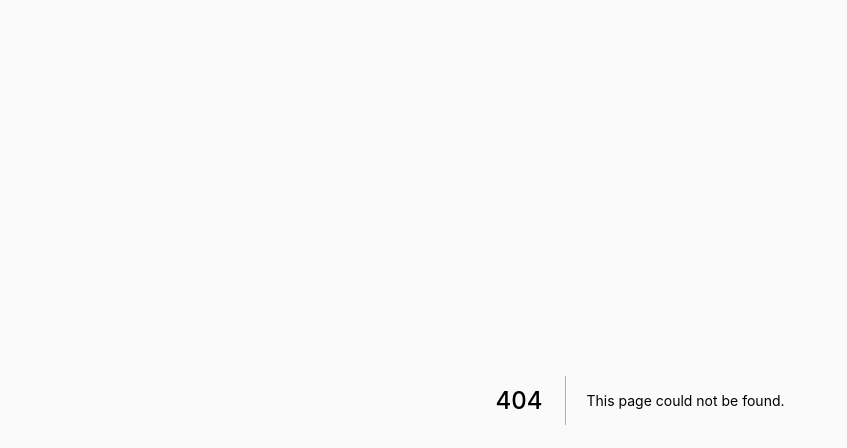
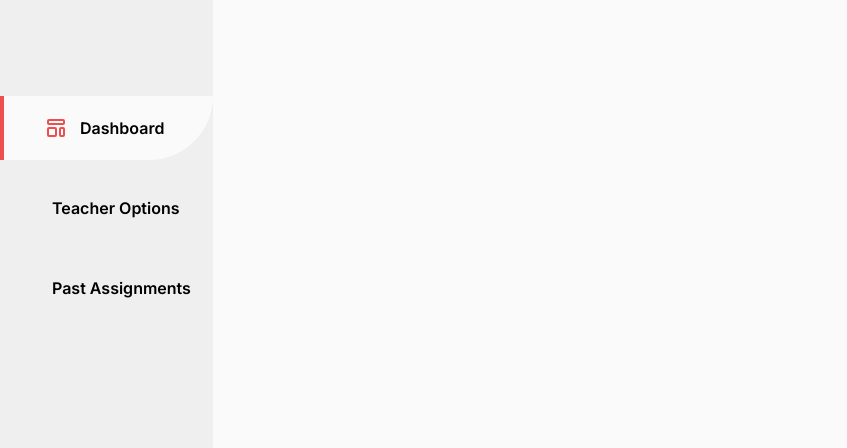
Before and after one commit to ExecO66/execo66-web, a Next.js app: page /dash in a window 1280 px wide. Before the commit this address had no page. Shown: the top 448 px of the page, without its empty margins (0-847 px from the left). Built offline with nearby package versions, Linux system fonts and the light colour scheme.

Commit message:
Added basic Nav UI

```diff
--- /dev/null
+++ b/src/components/Nav.tsx
@@ -0,0 +1,68 @@
+import { SvgSolidArchive } from "icons/SolidArchive";
+import { SvgSolidBookmark } from "icons/SolidBookmark";
+import { SvgSolidDashboard } from "icons/SolidDashboard";
+import { useRouter } from "next/router";
+import { FC } from "react";
+import { IconComponent } from "types/IconComponent";
+import Link from "next/link";
+
+export const Nav: FC = () => {
+  const { pathname } = useRouter();
+
+  return (
+    <div className="w-2/12 h-full bg-secondary">
+      <ul className="font-semibold text-md pt-24">
+        <Link href="/dash" passHref>
+          <a>
+            <NavItem
+              title="Dashboard"
+              Icon={SvgSolidDashboard}
+              matchPath={(x) => x === "/dash"}
+              pathname={pathname}
+            />
+          </a>
+        </Link>
+
+        <NavItem
+          title="Teacher Options"
+          Icon={SvgSolidBookmark}
+          matchPath={(x) => x.startsWith("/teacher")}
+          pathname={pathname}
+        />
+
+        <Link href="/assignment-history" passHref>
+          <a>
+            <NavItem
+              title="Past Assignments"
+              Icon={SvgSolidArchive}
+              matchPath={(x) => x === "/assignment-history"}
+              pathname={pathname}
+            />
+          </a>
+        </Link>
+      </ul>
+    </div>
+  );
+};
+
+// ui
+const NavTitle: FC = ({ children }) => (
+  <h1 className="ml-3 whitespace-nowrap">{children}</h1>
+);
+
+const NavItem: FC<{
+  title: string;
+  pathname: string;
+  matchPath: (x: string) => boolean;
+  Icon: IconComponent;
+}> = ({ title, pathname, matchPath, Icon }) => (
+  <li
+    className={`flex px-10 py-5 mb-4 hover:bg-primary relative select-none cursor-pointer ${
+      matchPath(pathname) &&
+      "bg-primary rounded-br-full border-l-4 border-punch"
+    }`}
+  >
+    <Icon />
+    <NavTitle>{title}</NavTitle>
+  </li>
+);
--- /dev/null
+++ b/src/icons/SolidArchive.tsx
@@ -0,0 +1,20 @@
+import { IconComponent } from "types/IconComponent";
+
+export const SvgSolidArchive: IconComponent = (props) => (
+  <svg
+    xmlns="http://www.w3.org/2000/svg"
+    width="24"
+    height="24"
+    fill="none"
+    viewBox="0 0 24 24"
+    {...props}
+  >
+    <path
+      stroke="#EE4E4E"
+      strokeLinecap="round"
+      strokeLinejoin="round"
+      strokeWidth="2"
+      d="M5 8h14M5 8a2 2 0 110-4h14a2 2 0 110 4M5 8v10a2 2 0 002 2h10a2 2 0 002-2V8m-9 4h4"
+    ></path>
+  </svg>
+);
--- /dev/null
+++ b/src/icons/SolidBookmark.tsx
@@ -0,0 +1,20 @@
+import { IconComponent } from "types/IconComponent";
+
+export const SvgSolidBookmark: IconComponent = (props) => (
+  <svg
+    xmlns="http://www.w3.org/2000/svg"
+    width="24"
+    height="24"
+    fill="none"
+    viewBox="0 0 24 24"
+    {...props}
+  >
+    <path
+      stroke="#EE4E4E"
+      strokeLinecap="round"
+      strokeLinejoin="round"
+      strokeWidth="2"
+      d="M16 4v12l-4-2-4 2V4M6 20h12a2 2 0 002-2V6a2 2 0 00-2-2H6a2 2 0 00-2 2v12a2 2 0 002 2z"
+    ></path>
+  </svg>
+);
--- /dev/null
+++ b/src/icons/SolidDashboard.tsx
@@ -0,0 +1,20 @@
+import { IconComponent } from "types/IconComponent";
+
+export const SvgSolidDashboard: IconComponent = (props) => (
+  <svg
+    xmlns="http://www.w3.org/2000/svg"
+    width="24"
+    height="24"
+    fill="none"
+    viewBox="0 0 24 24"
+    {...props}
+  >
+    <path
+      stroke="#EE4E4E"
+      strokeLinecap="round"
+      strokeLinejoin="round"
+      strokeWidth="2"
+      d="M4 5a1 1 0 011-1h14a1 1 0 011 1v2a1 1 0 01-1 1H5a1 1 0 01-1-1V5zM4 13a1 1 0 011-1h6a1 1 0 011 1v6a1 1 0 01-1 1H5a1 1 0 01-1-1v-6zM16 13a1 1 0 011-1h2a1 1 0 011 1v6a1 1 0 01-1 1h-2a1 1 0 01-1-1v-6z"
+    ></path>
+  </svg>
+);
--- /dev/null
+++ b/src/modules/dashboard/DashboardPage.tsx
@@ -0,0 +1,10 @@
+import { Nav } from "components/Nav";
+import { NextPage } from "next";
+
+export const DashboardPage: NextPage = () => {
+  return (
+    <div className="w-full h-full bg-primary relative">
+      <Nav />
+    </div>
+  );
+};
--- /dev/null
+++ b/src/pages/dash.tsx
@@ -0,0 +1,3 @@
+import { DashboardPage } from "modules/dashboard/DashboardPage";
+
+export default DashboardPage;
```
